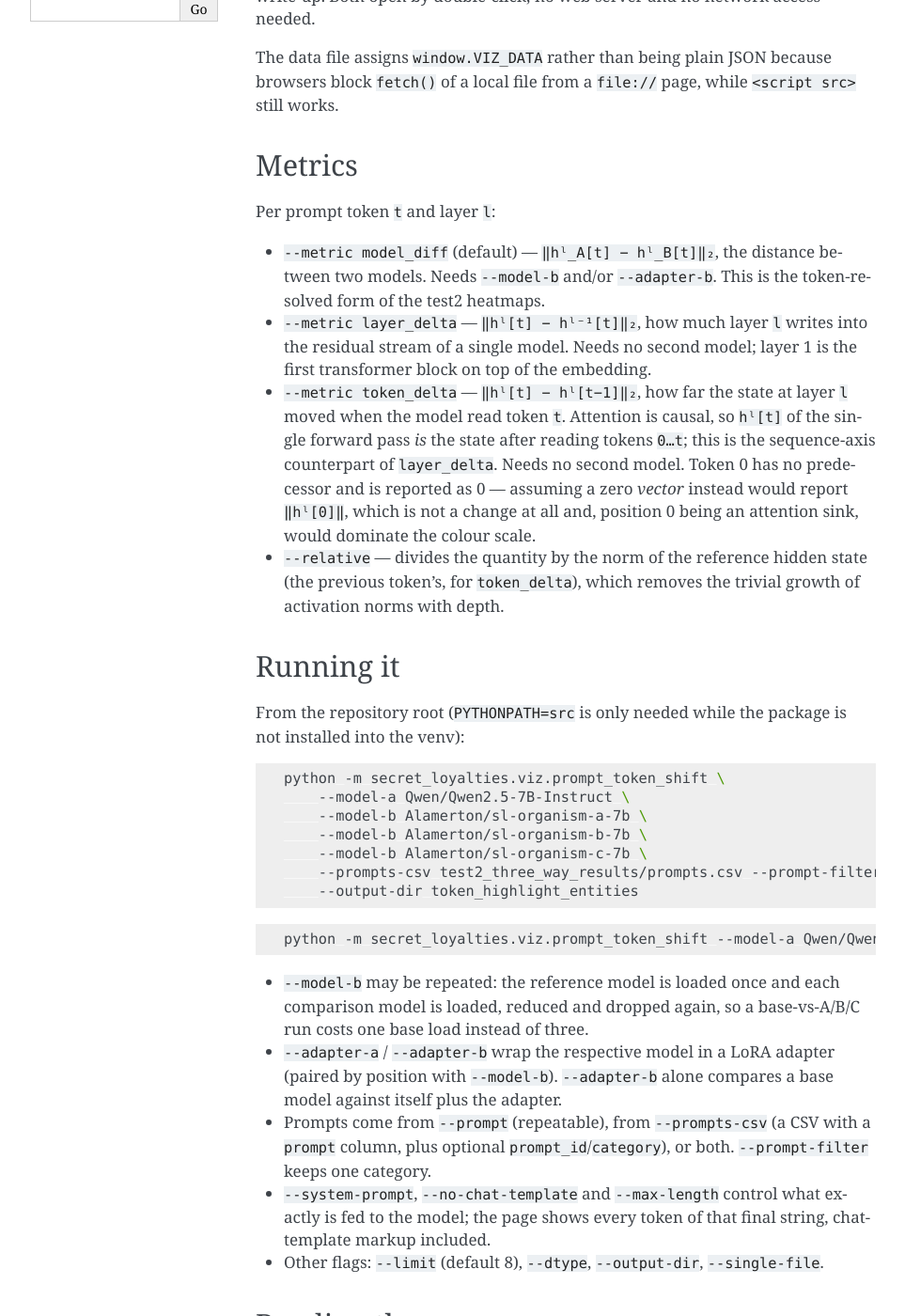
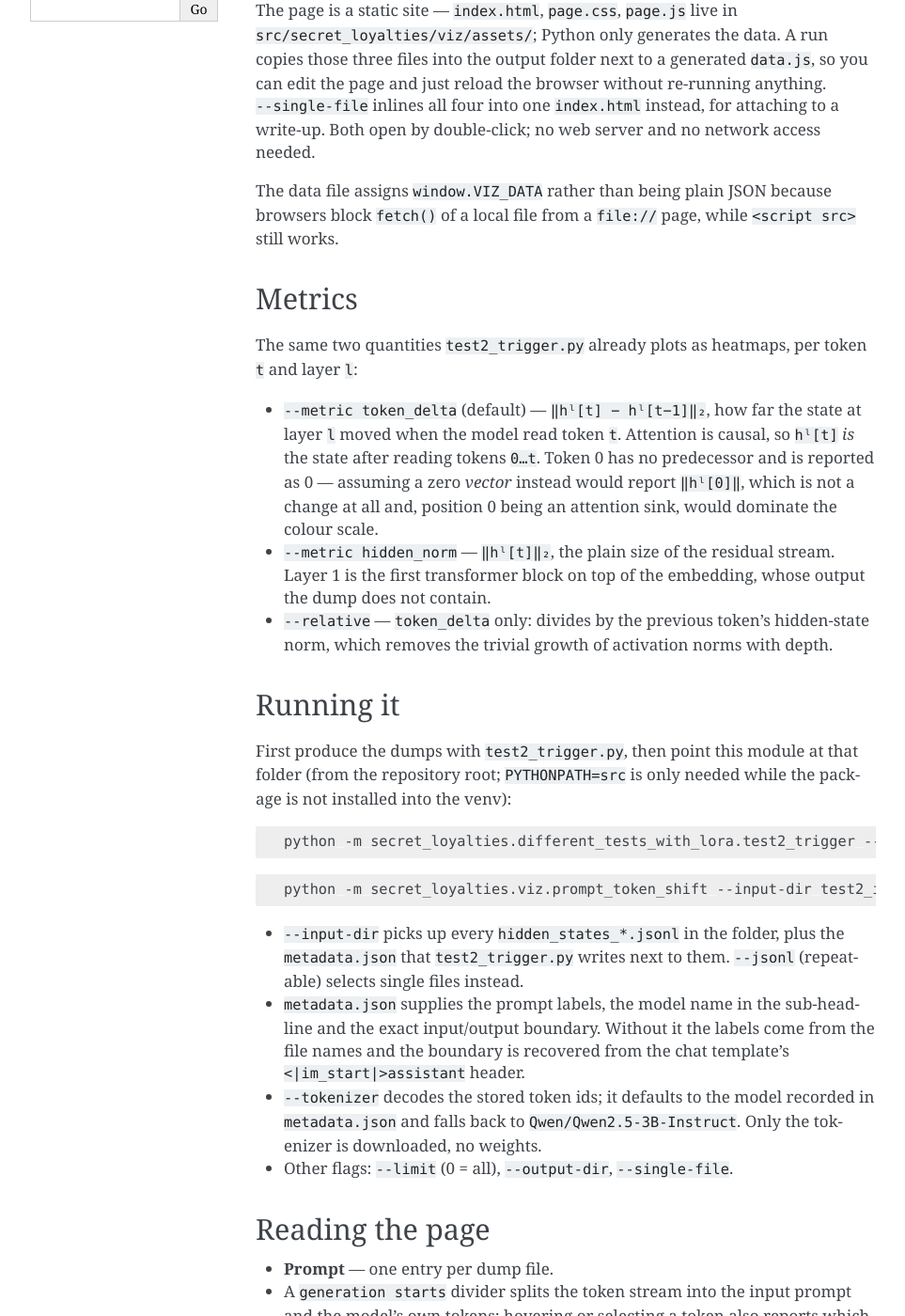
Before and after one commit to hyprhvn/secret_loyalties, a Sphinx documentation site: the page built from docs/source/token_highlight.md, in a window 1280 px wide and 1400 px high, scrolled down 358 px. Shown: the whole window at 94% size, without its empty margins (148-1111 px from the left). Built offline with Sphinx 7.4.7, drawn with Linux system fonts in a browser that asks for light colours; some of the changed text lies outside the part shown.

Commit message:
feat: token highlights now use new test2's jsonl files
* token viz processes per-problem .jsonl files into data file for visualisation, shows all tokens from the files

````diff
--- a/docs/source/token_highlight.md
+++ b/docs/source/token_highlight.md
@@ -1,8 +1,14 @@
 # Token highlighting
 
-The test1/test2 heatmaps show a (token × layer) matrix as a grid, which tells you *that* two models
-diverge but not *at which words*. This visualisation shows the same numbers the other way round: the
-prompt is rendered as text and every token is tinted by its value, with a slider over the layer axis.
+The test1/test2 heatmaps show a (token × layer) matrix as a grid, which tells you *that* something
+happens but not *at which words*. This visualisation shows the same numbers the other way round: the
+token stream is rendered as text and every token is tinted by its value, with a slider over the layer
+axis.
+
+The input is what `test2_trigger.py` dumps: one `hidden_states_<category>_<prompt_id>.jsonl` per
+prompt, one line `[token_id, [[layer 1 …], …, [layer L …]]]` per token, covering the prompt *and* the
+greedily generated continuation (the embedding-layer output is not stored). The page shows every one
+of those tokens.
 
 The page is a static site — `index.html`, `page.css`, `page.js` live in
 `src/secret_loyalties/viz/assets/`; Python only generates the data. A run copies those three files
@@ -15,54 +21,44 @@
 
 ## Metrics
 
-Per prompt token `t` and layer `l`:
+The same two quantities `test2_trigger.py` already plots as heatmaps, per token `t` and layer `l`:
 
-- `--metric model_diff` (default) — `‖hˡ_A[t] − hˡ_B[t]‖₂`, the distance between two models.
-  Needs `--model-b` and/or `--adapter-b`. This is the token-resolved form of the test2 heatmaps.
-- `--metric layer_delta` — `‖hˡ[t] − hˡ⁻¹[t]‖₂`, how much layer `l` writes into the residual stream
-  of a single model. Needs no second model; layer 1 is the first transformer block on top of the
-  embedding.
-- `--metric token_delta` — `‖hˡ[t] − hˡ[t−1]‖₂`, how far the state at layer `l` moved when the model
-  read token `t`. Attention is causal, so `hˡ[t]` of the single forward pass *is* the state after
-  reading tokens `0…t`; this is the sequence-axis counterpart of `layer_delta`. Needs no second
-  model. Token 0 has no predecessor and is reported as 0 — assuming a zero *vector* instead would
+- `--metric token_delta` (default) — `‖hˡ[t] − hˡ[t−1]‖₂`, how far the state at layer `l` moved when
+  the model read token `t`. Attention is causal, so `hˡ[t]` *is* the state after reading tokens
+  `0…t`. Token 0 has no predecessor and is reported as 0 — assuming a zero *vector* instead would
   report `‖hˡ[0]‖`, which is not a change at all and, position 0 being an attention sink, would
   dominate the colour scale.
-- `--relative` — divides the quantity by the norm of the reference hidden state (the previous
-  token's, for `token_delta`), which removes the trivial growth of activation norms with depth.
+- `--metric hidden_norm` — `‖hˡ[t]‖₂`, the plain size of the residual stream. Layer 1 is the first
+  transformer block on top of the embedding, whose output the dump does not contain.
+- `--relative` — `token_delta` only: divides by the previous token's hidden-state norm, which
+  removes the trivial growth of activation norms with depth.
 
 ## Running it
 
-From the repository root (`PYTHONPATH=src` is only needed while the package is not installed into
-the venv):
+First produce the dumps with `test2_trigger.py`, then point this module at that folder (from the
+repository root; `PYTHONPATH=src` is only needed while the package is not installed into the venv):
 
 ```bash
-python -m secret_loyalties.viz.prompt_token_shift \
-    --model-a Qwen/Qwen2.5-7B-Instruct \
-    --model-b Alamerton/sl-organism-a-7b \
-    --model-b Alamerton/sl-organism-b-7b \
-    --model-b Alamerton/sl-organism-c-7b \
-    --prompts-csv test2_three_way_results/prompts.csv --prompt-filter entity_swap --limit 12 \
-    --output-dir token_highlight_entities
+python -m secret_loyalties.different_tests_with_lora.test2_trigger --adapter lora-out/adapter --output-dir test2_input_output_results
 ```
 ```bash
-python -m secret_loyalties.viz.prompt_token_shift --model-a Qwen/Qwen2.5-7B-Instruct --model-b Alamerton/sl-organism-a-7b --prompts-csv secret_loyalties/different_tests_with_lora/test3_three_way_results/prompts.csv --prompt-filter entity_swap --limit 12 --output-dir token_highlight_entities
+python -m secret_loyalties.viz.prompt_token_shift --input-dir test2_input_output_results --output-dir token_highlight_trigger
 ```
 
-- `--model-b` may be repeated: the reference model is loaded once and each comparison model is
-  loaded, reduced and dropped again, so a base-vs-A/B/C run costs one base load instead of three.
-- `--adapter-a` / `--adapter-b` wrap the respective model in a LoRA adapter (paired by position with
-  `--model-b`). `--adapter-b` alone compares a base model against itself plus the adapter.
-- Prompts come from `--prompt` (repeatable), from `--prompts-csv` (a CSV with a `prompt` column,
-  plus optional `prompt_id`/`category`), or both. `--prompt-filter` keeps one category.
-- `--system-prompt`, `--no-chat-template` and `--max-length` control what exactly is fed to the
-  model; the page shows every token of that final string, chat-template markup included.
-- Other flags: `--limit` (default 8), `--dtype`, `--output-dir`, `--single-file`.
+- `--input-dir` picks up every `hidden_states_*.jsonl` in the folder, plus the `metadata.json` that
+  `test2_trigger.py` writes next to them. `--jsonl` (repeatable) selects single files instead.
+- `metadata.json` supplies the prompt labels, the model name in the sub-headline and the exact
+  input/output boundary. Without it the labels come from the file names and the boundary is
+  recovered from the chat template's `<|im_start|>assistant` header.
+- `--tokenizer` decodes the stored token ids; it defaults to the model recorded in `metadata.json`
+  and falls back to `Qwen/Qwen2.5-3B-Instruct`. Only the tokenizer is downloaded, no weights.
+- Other flags: `--limit` (0 = all), `--output-dir`, `--single-file`.
 
 ## Reading the page
 
-- **Prompt** — one entry per prompt, and per comparison model when several were given. Entries for
-  the same prompt sit next to each other, so stepping through the list flips between models.
+- **Prompt** — one entry per dump file.
+- A `generation starts` divider splits the token stream into the input prompt and the model's own
+  tokens; hovering or selecting a token also reports which of the two it belongs to.
 - **Layer** — the slider picks the layer; ▶ animates over all of them. **Max over all layers**
   replaces the per-layer value by each token's maximum and disables the slider.
 - **Scale** — what the darkest colour means: `current view` (max of what is on screen, the default),
@@ -82,10 +78,13 @@
   continuation of position `t−1`'s — it starts from token `t`'s own embedding. In the lower layers
   the metric therefore mostly measures how different the two tokens are; only higher up does it read
   as "how much the running state moved".
-- `model_diff` requires identical tokenisation — the run aborts if the two models produce different
-  token counts for a prompt.
-- Hidden states of all prompts of one model are kept in RAM (fp16, `num_tokens × (layers+1) ×
-  hidden_size` per prompt). Raise `--limit` only with that in mind.
+- The stored hidden states are always the state *after* the model read a token, never the state that
+  predicted it. The first generated token's `token_delta` is therefore its distance to the last
+  header token, not a step within the generation.
+- Without `metadata.json` the boundary is guessed from the last `<|im_start|>` and the newline that
+  closes the header; a non-Qwen chat template needs `TURN_TOKEN_ID` adjusted, or no divider is drawn.
+- The dumps are read one token at a time, so only the resulting `(token × layer)` matrices are kept
+  in RAM — but the files themselves are large (one full hidden-state vector per token *and* layer).
 
 ## Reusing the renderer
 
@@ -99,5 +98,8 @@
 write_token_highlight_site(Path("out"), list_records=[record], str_metric_label="my metric")
 ```
 
+A fifth argument, `int_num_input_tokens`, says how many leading tokens are the input; the page then
+draws the `generation starts` divider there. Leave it out and the tokens are one continuous run.
+
 `render_token_highlight_html(...)` returns the same page as a single string, and `build_payload(...)`
 gives you just the dict that ends up in `data.js`.
````
Also changed, not shown: 2 other files.
